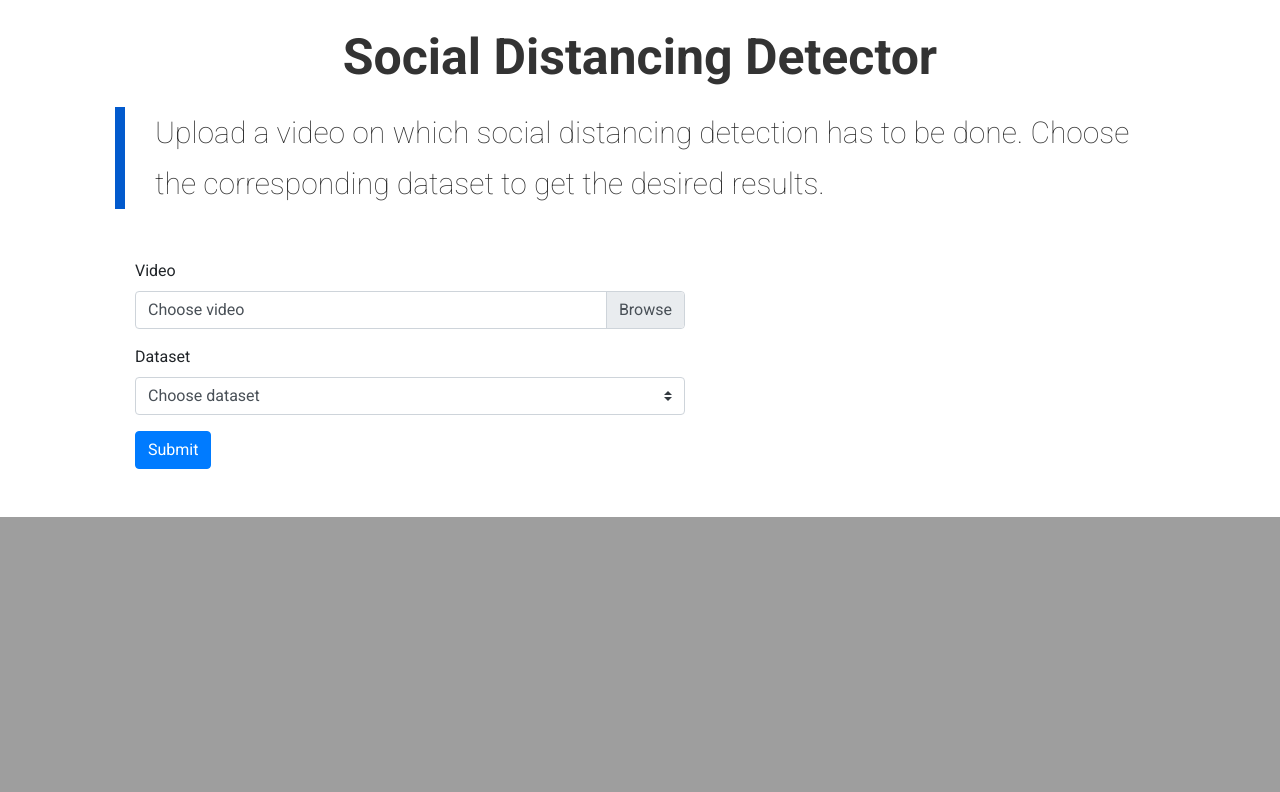
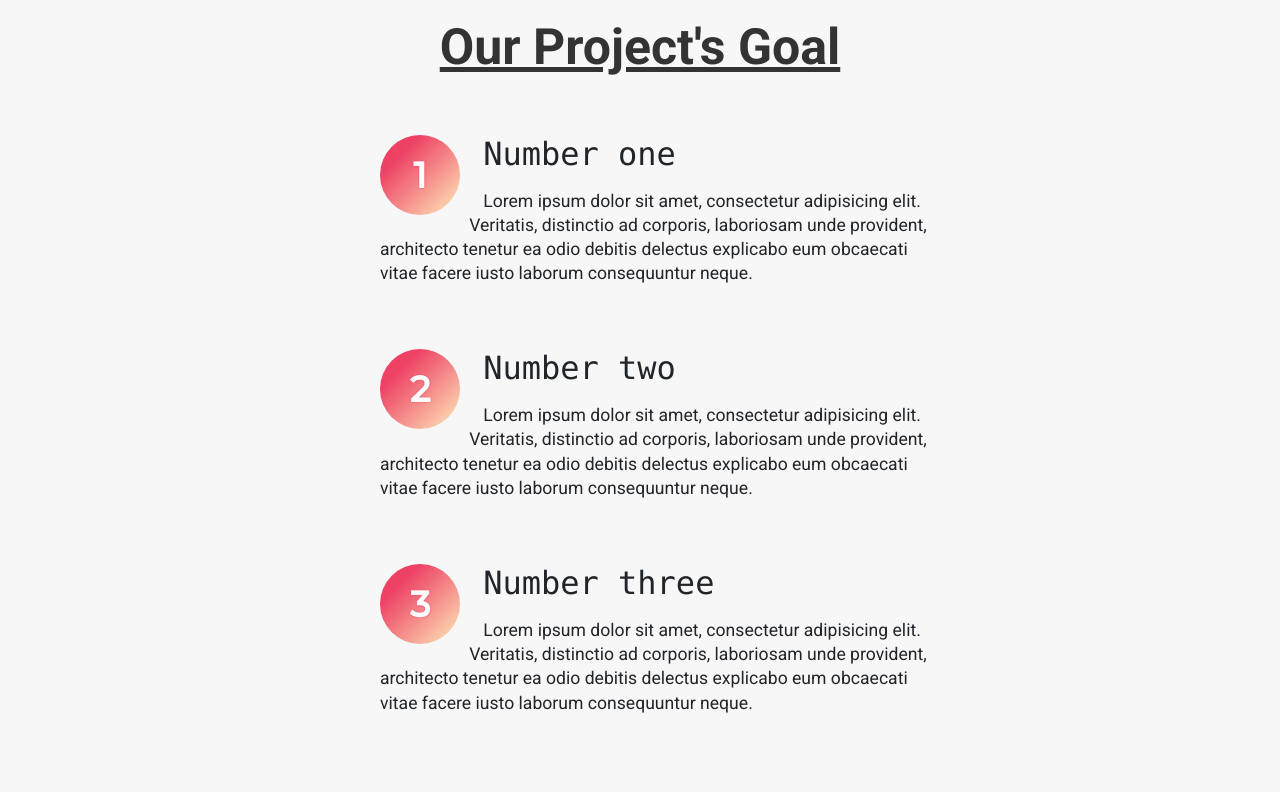
Before and after one commit to ujjawalpabreja99/social_distancing_detection, a Flask app: page / in a window 1280 px wide; the page is wider, and only the part inside the window is pictured. Shown: the part 2077-2869 px from the top of that part. Before the commit the page ends 2594 px from the top of that part, so only its background shows below. Run offline with Flask 2, Linux system fonts and the light colour scheme; some libraries are stand-ins or nearby versions.

Commit message:
modified frontend of index.html

```diff
--- a/static/stylesheets/style.css
+++ b/static/stylesheets/style.css
@@ -1,3 +1,13 @@
+:root {
+    --bg: #fdfdfd;
+    --highlight1: #ED4264;
+    --highlight2: #FFEDBC;
+    --color: #1a1e24;
+    --font-number: Montserrat, Roboto, Helvetica, Arial, sans-serif;
+    --font-head: "Space Mono", Consolas, Menlo, Monaco, "Courier New", monospace;
+    --font: -apple-system, BlinkMacSystemFont, "Segoe UI", Roboto, Helvetica, Arial, sans-serif, "Apple Color Emoji", "Segoe UI Emoji", "Segoe UI Symbol";
+}
+
 /* LOADER */
 .cover {
   background-color: rgba(0, 0, 0, 0.5);
@@ -149,6 +159,13 @@ body {
   text-align: center;
 }
 
+.heading4 {
+  font-weight: 200;
+  font-size: 50px;
+  color: white;
+  text-align: center;
+}
+
 .intro-para {
   line-height: 1.8em;
   color: #666;
@@ -157,13 +174,6 @@ body {
   font-size: 25px;
   padding: 20px 30px;
 }
-
-/*.left-border-blue {
-    border-left-width: 10px;
-    border-left-color: #025acd;
-    padding-left: 30px!important;
-    margin-top: 50px!important;
-  }*/
 
 .left-border-blue {
   font-weight: 100;
@@ -178,10 +188,98 @@ body {
 }
 
 #form-container {
-  padding: 0px 50px;
-  min-width: 1200px;
+    padding: 0px 200px;
+    min-width: 1400px;
 }
 
 #video {
   cursor: pointer;
 }
+
+.container-bg {
+  background-image: url('https://www.v-app.io/wp-content/uploads/2018/11/bg2.png');
+  height: 594.7px;
+  background-repeat: no-repeat;
+  background-position: top;
+  background-size: cover;
+  background-color: #0b192f;
+  padding: 50px;
+}
+
+.form-box {
+  background-color: #0EC6C6;
+  border-radius: 10px 10px 10px 10px;
+  width: 900px;
+  padding: 30px 0;
+}
+
+.list {
+    list-style: none;
+    width: 600px;
+    max-width: 90%;
+}
+
+.item {
+    display: block;
+    clear: both;
+    counter-increment: list;
+    padding-bottom: 4rem;
+    font-size: 1.1rem;
+    line-height: 1.375;
+    position: relative;
+}
+
+.item:before {
+    font: bold 2.25rem/1 var(--font-number);
+    content: counter(list);
+    width: 5rem;
+    height: 5rem;
+    float: left;
+    margin: 0 1.5rem 0.75rem 0;
+    color: var(--bg);
+    background: var(--highlight1) linear-gradient(to bottom right, var(--highlight1) 25%, var(--highlight2));
+    text-shadow: 0 0 2px var(--highlight1);
+    border-radius: 50%;
+    display: inline-flex;
+    align-items: center;
+    justify-content: center;
+    shape-outside: ellipse();
+    z-index: 1;
+}
+
+.item:after {
+    width: 2.5rem;
+    height: 2.5rem;
+    position: absolute;
+    top: 0;
+    left: 0;
+    content: "";
+    background: var(--highlight1);
+    z-index: -1;
+    border-top-left-radius: 3px;
+}
+
+
+.headline {
+    padding: 0rem 0 0 0;
+    margin: 0 0 1rem 0;
+    font: normal 2rem var(--font-head);
+}
+
+
+
+.goal-box {
+  background-color: #f7f7f7;
+/*background-image: url('https://chintanjain.com/img/journey/no-goal.jpg');
+background-repeat: no-repeat;
+background-size: cover;*/
+  display: flex;
+  justify-content: center;
+  flex-direction: column;
+  align-items: center;
+}
+
+.goal-heading {
+  padding: 50px 0;
+  text-decoration: underline;
+}
--- a/templates/index.html
+++ b/templates/index.html
@@ -57,7 +57,7 @@
 
     <div class="container my-5">
       <h3 class="heading3">
-        Using Python to Monitor Social Distancing in a Public Area
+        V-App and Cisco Meraki are here to help
       </h3>
 
       <p class="intro-para">
@@ -80,13 +80,32 @@
       />
     </div>
 
-    <div class="container my-5">
-      <h3 class="heading3">Social Distancing Detector</h3>
+    <div class="goal-box">
+      <h3 class="heading3 goal-heading">
+        Our Project's Goal
+      </h3>
+      <ol class="list">
+        <li class="item">
+          <h2 class="headline">Number one</h2><span>Lorem ipsum dolor sit amet, consectetur adipisicing elit. Veritatis, distinctio ad corporis, laboriosam unde provident, architecto tenetur ea odio debitis delectus explicabo eum obcaecati vitae facere iusto laborum consequuntur neque.</span>
+        </li>
+        <li class="item">
+          <h2 class="headline">Number two</h2><span>Lorem ipsum dolor sit amet, consectetur adipisicing elit. Veritatis, distinctio ad corporis, laboriosam unde provident, architecto tenetur ea odio debitis delectus explicabo eum obcaecati vitae facere iusto laborum consequuntur neque.</span>
+        </li>
+        <li class="item">
+          <h2 class="headline">Number three</h2><span>Lorem ipsum dolor sit amet, consectetur adipisicing elit. Veritatis, distinctio ad corporis, laboriosam unde provident, architecto tenetur ea odio debitis delectus explicabo eum obcaecati vitae facere iusto laborum consequuntur neque.</span>
+        </li>
+      </ol>
+    </div>
 
-      <h3 class="left-border-blue">
+    <div class="container-bg">
+      <div class="container my-5 form-box">
+        <h3 class="heading4">Social Distancing Detector</h3>
+        <br>
+
+     <!--    <h3 class="left-border-blue">
           Upload a video on which social distancing detection has to be done.
           Choose the corresponding dataset to get the desired results.
-      </h3>
+        </h3> -->
 
         <div id="form-container">
           <form
@@ -97,7 +116,7 @@
             novalidate
           >
             <div class="form-group mb-3">
-            <label for="vid" class="col-md-12 px-0">Video</label>
+              <label for="vid" class="col-md-12 px-0">Choose Video to Analyse</label>
               <div class="col-md-6 px-0">
                 <div class="custom-file">
                   <input
@@ -109,7 +128,7 @@
                     required
                   />
                   <label class="custom-file-label" for="validatedCustomFile">
-                  Choose video
+                    Select video
                   </label>
                   <div class="invalid-feedback">Video required!</div>
                 </div>
@@ -117,7 +136,7 @@
             </div>
 
             <div class="form-group mb-3">
-            <label for="dataset" class="col-md-12 px-0">Dataset</label>
+              <label for="dataset" class="col-md-12 px-0">Choose location of the submitted video</label>
               <div class="col-md-6 px-0">
                 <select
                   class="custom-select"
@@ -138,6 +157,8 @@
           </form>
         </div>
       </div>
+    </div>
+
 
     <script src="{{ url_for('static', filename='javascript/script.js') }}"></script>
   </body>
```
Lines whose indentation alone changed are shown as unchanged.
